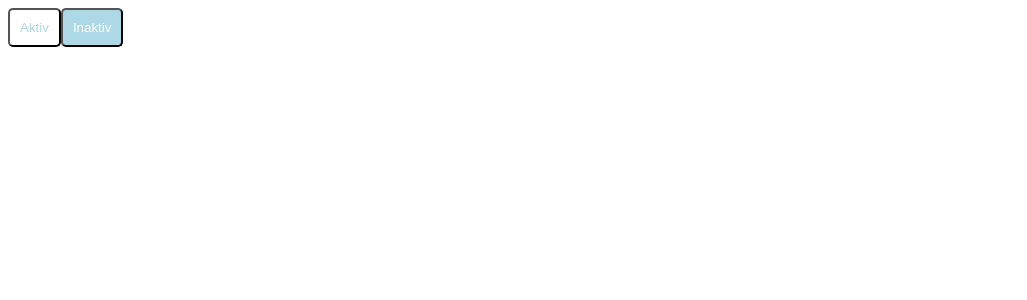
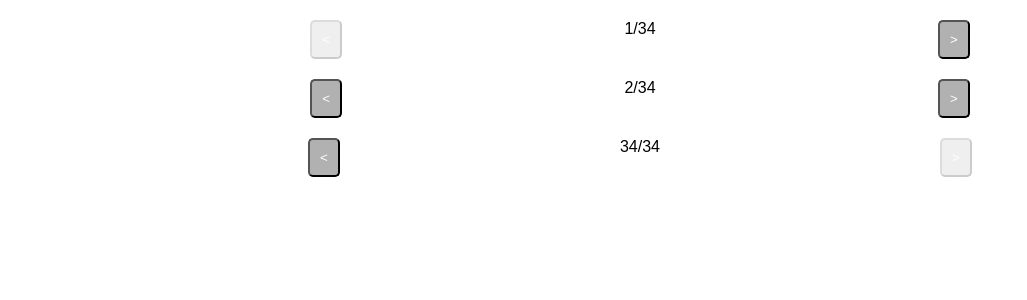
Before and after one commit to czintel/react-playground, a React (Vite) app: page / in a window 1280 px wide. Shown: the top 300 px of the page, without its empty margins (0-1027 px from the left). Built offline with nearby package versions, Linux system fonts and the light colour scheme.

Commit message:
Repeat excersize "Pagination

```diff
--- a/src/App.jsx
+++ b/src/App.jsx
@@ -1,11 +1,13 @@
+import * as React from 'react'
 import Button from './Button'
-import * as React from 'react'
+import Pagination from './Pagination'
 
 export default () => {
   return (
     <div>
-      <Button isActive>Aktiv</Button>
-      <Button> Inaktiv </Button>
+      <Pagination isLeftDisabled text="1/34" />
+      <Pagination text="2/34" />
+      <Pagination isRightDisabled text="34/34" />
     </div>
   )
 }
--- a/src/Button.css
+++ b/src/Button.css
@@ -1,11 +1,13 @@
 .Button {
   padding: 10px;
   border-radius: 5px;
-  background-color: lightblue;
+  background-color: rgb(177, 177, 177);
   color: white;
+  opacity: 20%;
 }
 
 .Button.active {
-  background-color: white;
-  color: lightblue;
+  background-color: rgb(177, 177, 177);
+  color: white;
+  opacity: 100%;
 }
--- a/src/Button.jsx
+++ b/src/Button.jsx
@@ -1,5 +1,6 @@
 import * as React from 'react'
 import './Button.css'
+import './Pagination.css'
 
 export default ({ children, isActive }) => {
   return (
--- /dev/null
+++ b/src/Pagination.css
@@ -0,0 +1,6 @@
+.Pagination {
+  display: flex;
+  justify-content: space-evenly;
+  font-family: sans-serif;
+  margin: 20px;
+}
--- /dev/null
+++ b/src/Pagination.jsx
@@ -0,0 +1,13 @@
+import * as React from 'react'
+import './Pagination.css'
+import Button from './Button'
+
+export default function Pagination({ text, isLeftDisabled, isRightDisabled }) {
+  return (
+    <section className="Pagination">
+      <Button isActive={!isLeftDisabled}>&lt;</Button>
+      {text}
+      <Button isActive={!isRightDisabled}>&gt;</Button>
+    </section>
+  )
+}
```
